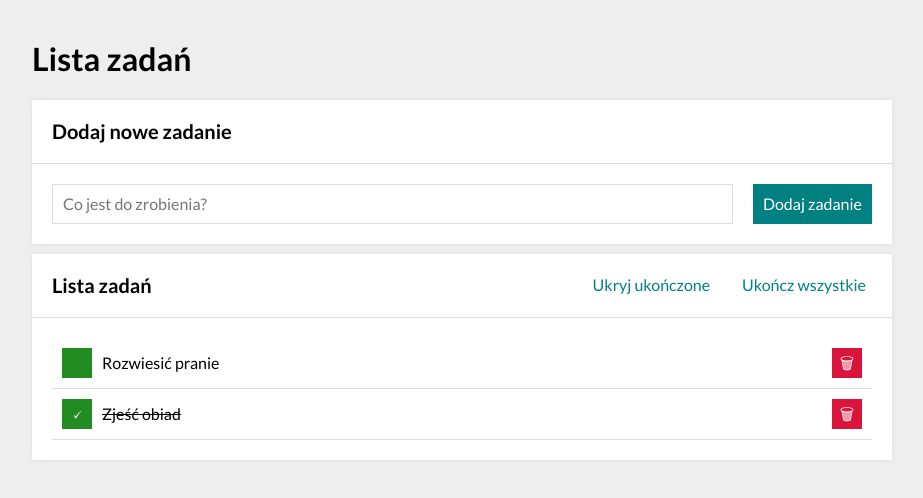
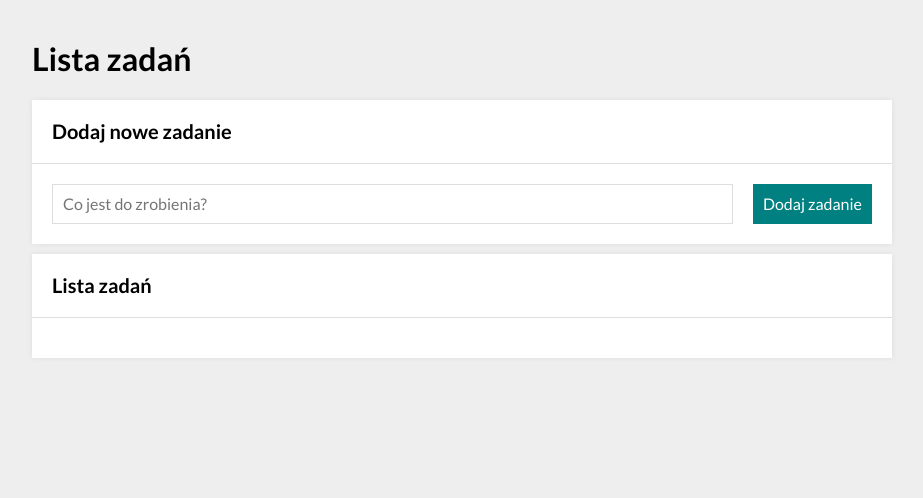
Before and after one commit to Hubert-YouCode/todo-list-react, a React (Create React App) app: page / in a window 1280 px wide. Shown: the top 498 px of the page, without its empty margins (178-1101 px from the left). Built offline with nearby package versions, Linux system fonts and the light colour scheme.

Commit message:
Deleted exapmle tasks

```diff
--- a/src/App.js
+++ b/src/App.js
@@ -9,10 +9,7 @@ import Container from "./Container";
 
 function App() {
     const [hideDone, setHideDone] = useState(false);
-    const [tasks, setTasks] = useState([
-        { id: 1, content: "Rozwiesić pranie", done: false },
-        { id: 2, content: "Zjeść obiad", done: true },
-    ]);
+    const [tasks, setTasks] = useState([]);
 
 
     const toggleHideDone = () => {
```
